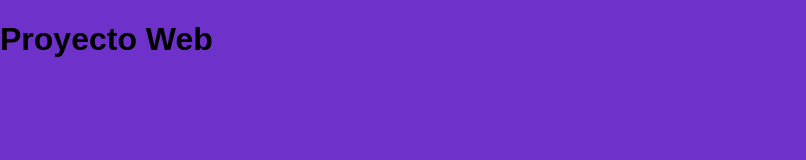
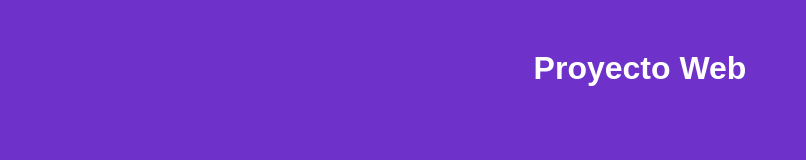
Before and after one commit to m4nu3l-noob/CursoGit, a plain HTML site: page index.html in a window 1280 px wide. Shown: the whole page, without its empty margins (0-806 px from the left). Drawn offline with Linux system fonts and the light colour scheme.

Commit message:
modifico H1 y cambio el nombre con amend (vim)

```diff
--- a/css/estilos.css
+++ b/css/estilos.css
@@ -5,3 +5,9 @@ body {
     margin: 0;
     padding: 0;
 }
+
+body h1 {
+    color: #fff;
+    text-align: center;
+    margin-top: 50px;
+}
```
